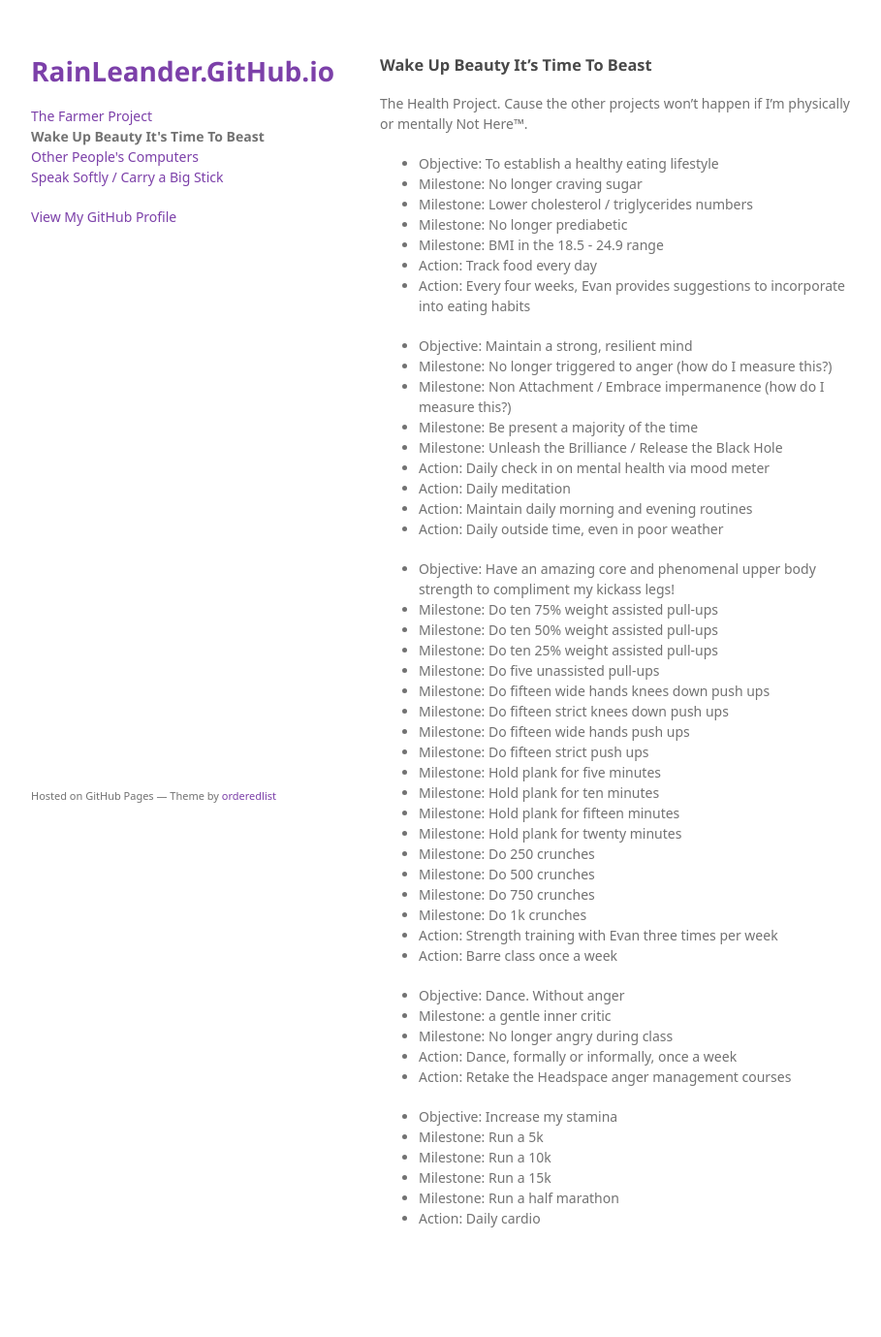
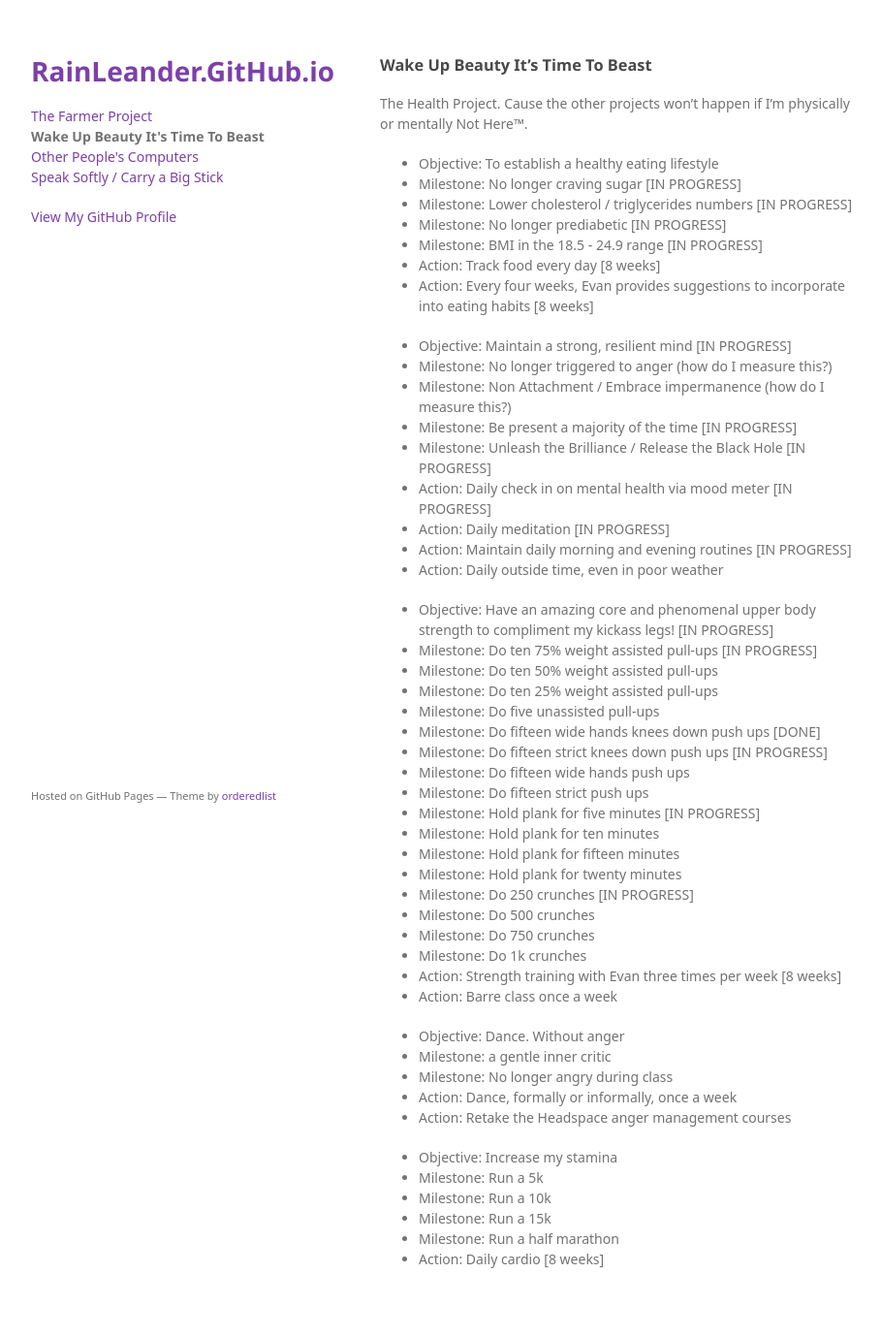
Before and after one commit to rainleander/rainleander.github.io, a Jekyll site: the page wake-up-beauty.html, which Jekyll copies as it is, in a window 1280 px wide. Shown: the whole page at 97% size, without its empty margins (178-1087 px from the left). Built offline with Jekyll 4.4.1, drawn with Linux system fonts in a browser that asks for light colours; some web fonts are replaced; before the commit the page ends 1337 px from its top, so only the background shows below that.

Commit message:
Update wake-up-beauty.html

```diff
--- a/wake-up-beauty.html
+++ b/wake-up-beauty.html
@@ -30,41 +30,41 @@
 <p>The Health Project. Cause the other projects won’t happen if I’m physically or mentally Not Here™.</p>
 
         <p><ul><li>Objective: To establish a healthy eating lifestyle</li>
-        <li>Milestone: No longer craving sugar</li>
-        <li>Milestone: Lower cholesterol / triglycerides numbers</li>
-        <li>Milestone: No longer prediabetic</li>
-        <li>Milestone: BMI in the 18.5 - 24.9 range</li>
-        <li>Action: Track food every day</li>
-        <li>Action: Every four weeks, Evan provides suggestions to incorporate into eating habits</li></ul>
+        <li>Milestone: No longer craving sugar [IN PROGRESS]</li>
+        <li>Milestone: Lower cholesterol / triglycerides numbers [IN PROGRESS]</li>
+        <li>Milestone: No longer prediabetic [IN PROGRESS]</li>
+        <li>Milestone: BMI in the 18.5 - 24.9 range [IN PROGRESS]</li>
+        <li>Action: Track food every day [8 weeks]</li>
+        <li>Action: Every four weeks, Evan provides suggestions to incorporate into eating habits [8 weeks]</li></ul>
 
-        <ul><li>Objective: Maintain a strong, resilient mind</li>
+        <ul><li>Objective: Maintain a strong, resilient mind [IN PROGRESS]</li>
           <li>Milestone: No longer triggered to anger (how do I measure this?)</li>
           <li>Milestone: Non Attachment / Embrace impermanence (how do I measure this?)</li>
-          <li>Milestone: Be present a majority of the time</li>
-          <li>Milestone: Unleash the Brilliance / Release the Black Hole</li>
-          <li>Action: Daily check in on mental health via mood meter</li>
-          <li>Action: Daily meditation</li>
-          <li>Action: Maintain daily morning and evening routines</li>
+          <li>Milestone: Be present a majority of the time [IN PROGRESS]</li>
+          <li>Milestone: Unleash the Brilliance / Release the Black Hole [IN PROGRESS]</li>
+          <li>Action: Daily check in on mental health via mood meter [IN PROGRESS]</li>
+          <li>Action: Daily meditation [IN PROGRESS]</li>
+          <li>Action: Maintain daily morning and evening routines [IN PROGRESS]</li>
           <li>Action: Daily outside time, even in poor weather</li></ul>
 
-        <ul><li>Objective: Have an amazing core and phenomenal upper body strength to compliment my kickass legs!</li>
-          <li>Milestone: Do ten 75% weight assisted pull-ups</li>
+        <ul><li>Objective: Have an amazing core and phenomenal upper body strength to compliment my kickass legs! [IN PROGRESS]</li>
+          <li>Milestone: Do ten 75% weight assisted pull-ups [IN PROGRESS]</li>
           <li>Milestone: Do ten 50% weight assisted pull-ups</li>
           <li>Milestone: Do ten 25% weight assisted pull-ups</li>
           <li>Milestone: Do five unassisted pull-ups</li>
-          <li>Milestone: Do fifteen wide hands knees down push ups</li>
-          <li>Milestone: Do fifteen strict knees down push ups</li>
+          <li>Milestone: Do fifteen wide hands knees down push ups [DONE]</li>
+          <li>Milestone: Do fifteen strict knees down push ups [IN PROGRESS]</li>
           <li>Milestone: Do fifteen wide hands push ups</li>
           <li>Milestone: Do fifteen strict push ups</li>
-          <li>Milestone: Hold plank for five minutes</li>
+          <li>Milestone: Hold plank for five minutes [IN PROGRESS]</li>
           <li>Milestone: Hold plank for ten minutes</li>
           <li>Milestone: Hold plank for fifteen minutes</li>
           <li>Milestone: Hold plank for twenty minutes</li>
-          <li>Milestone: Do 250 crunches</li>
+          <li>Milestone: Do 250 crunches [IN PROGRESS]</li>
           <li>Milestone: Do 500 crunches</li>
           <li>Milestone: Do 750 crunches</li>
           <li>Milestone: Do 1k crunches </li>
-          <li>Action: Strength training with Evan three times per week</li>
+          <li>Action: Strength training with Evan three times per week [8 weeks]</li>
           <li>Action: Barre class once a week</li></ul>
 
         <ul><li>Objective: Dance. Without anger</li>
@@ -78,7 +78,7 @@
           <li>Milestone: Run a 10k</li>
           <li>Milestone: Run a 15k</li>
           <li>Milestone: Run a half marathon</li>
-          <li>Action: Daily cardio</li></ul>
+          <li>Action: Daily cardio [8 weeks]</li></ul>
 </p>
 
       </section>
```
